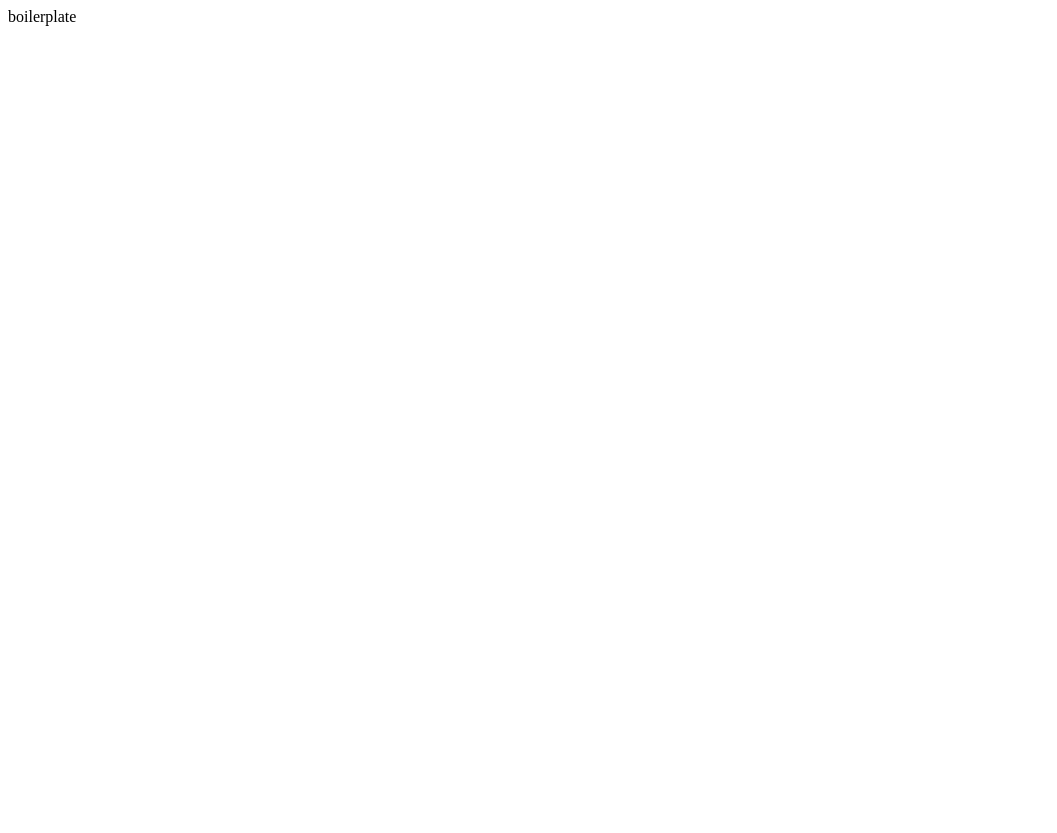
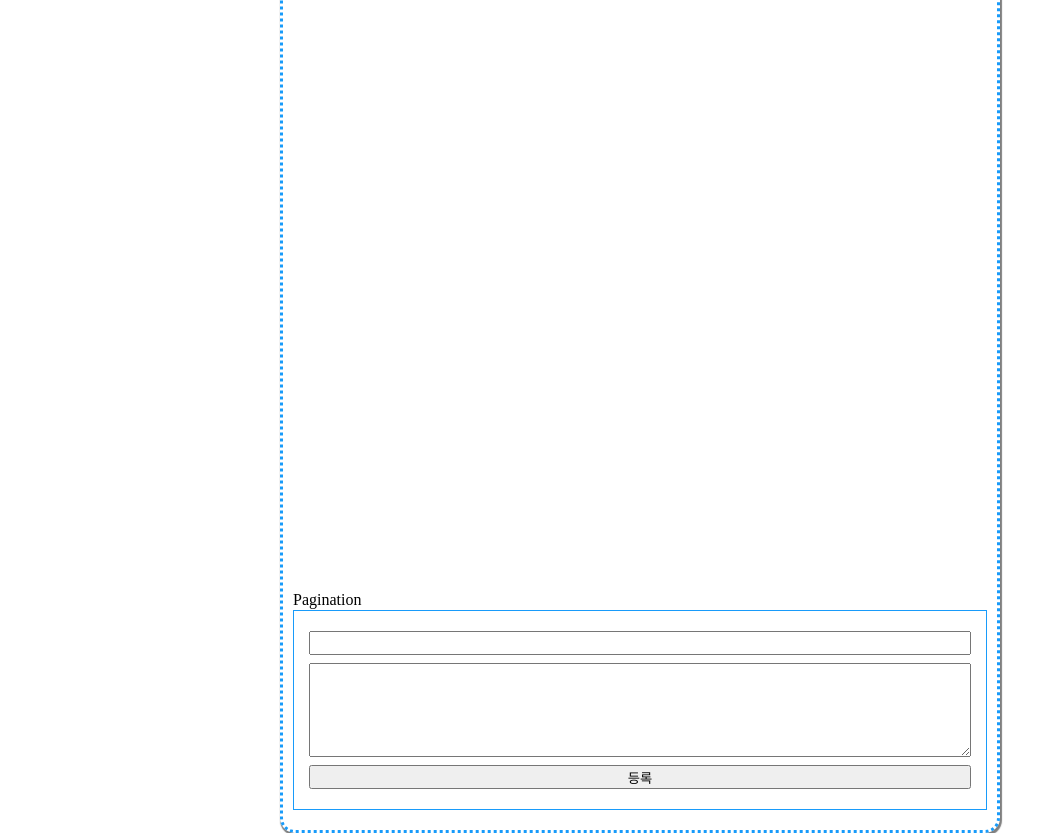
Before and after one commit to badmaniacs/pre-onboarding-8th-4-1, a React (Create React App) app: page / in a window 1280 px wide. Shown: the whole page, without its empty margins (0-1057 px from the left). Before the commit the page ends 800 px from the top, so only its background shows below. Built offline with nearby package versions, Linux system fonts and the light colour scheme.

Commit message:
💄 Design: 컴포넌트별 스타일 적용

```diff
--- a/package.json
+++ b/package.json
@@ -11,6 +11,7 @@
     "@types/react-dom": "^18.0.10",
     "@types/react-redux": "^7.1.25",
     "@types/redux-logger": "^3.0.9",
+    "@types/styled-components": "^5.1.26",
     "axios": "^1.2.2",
     "json-server": "^0.17.1",
     "react": "^18.2.0",
@@ -20,6 +21,7 @@
     "redux": "^4.2.0",
     "redux-logger": "^3.0.6",
     "styled-components": "^5.3.6",
+    "styled-normalize": "^8.0.7",
     "typescript": "^4.9.4"
   },
   "scripts": {
--- a/src/App.tsx
+++ b/src/App.tsx
@@ -1,5 +1,37 @@
+import React from 'react';
+import styled from 'styled-components';
+import CardContainer from './components/card/CardContainer';
+import FormContainer from './components/form/FormContainer';
+import Pagination from './components/pagination/Pagination';
+
+const Wrapper = styled.div`
+  min-width: 720px;
+  height: 100vh;
+  display: flex;
+  flex-flow: column nowrap;
+  justify-content: center;
+  align-items: center;
+`;
+
+const MainWrap = styled.div`
+  width: 720px;
+  height: auto;
+  border: 3px dotted #189bfa;
+  border-radius: 15px;
+  box-shadow: 1px 2px 1px 1px rgba(0, 0, 0, 0.5);
+  padding: 20px 10px;
+`;
+
 const App = () => {
-  return <div>boilerplate</div>;
+  return (
+    <Wrapper>
+      <MainWrap>
+        <CardContainer />
+        <Pagination />
+        <FormContainer />
+      </MainWrap>
+    </Wrapper>
+  )
 };
 
 export default App;
--- /dev/null
+++ b/src/components/card/Card.tsx
@@ -0,0 +1,61 @@
+import React from 'react';
+import styled from 'styled-components';
+
+const Wrapper = styled.div`
+  width: 100%;
+  height: 100px;
+  margin-bottom: 20px;
+  padding: 12px;
+  display: flex;
+  flex-flow: row nowrap;
+  border-radius: 20px;
+  box-shadow: 1px 2px 1px 1px rgba(0, 0, 0, 0.5);
+
+  & p {
+    width: 60%;
+    margin-right: 20px;
+  }
+`;
+
+const Images = styled.div`
+  width: 18%;
+  margin-right: 20px;
+  display:flex;
+  flex-flow: column nowrap;
+  justify-content: center;
+  align-items: center;
+
+  & img {
+    border-radius: 100%;
+    margin-bottom: 8px;
+  }
+
+  & p {
+    font-size: 13px;
+    text-align: center;
+  }
+`;
+
+const Button = styled.button`
+  width: 45px;
+  height: 25px;
+  margin-right: 10px;
+`;
+
+const Card = () => {
+  return (
+    <Wrapper>
+      <Images>
+        <img src="https://picsum.photos/id/1/50/50" alt="기본" />
+        <p>작성자</p>
+      </Images>
+
+      <p>코멘트</p>
+
+      <Button>수정</Button>
+      <Button>삭제</Button>
+    </Wrapper>
+  )
+}
+
+export default Card;
--- /dev/null
+++ b/src/components/card/CardContainer.tsx
@@ -0,0 +1,27 @@
+import React from 'react'
+import styled from 'styled-components';
+import { useAppSelector } from '../../redux/store';
+import Card from './Card';
+
+const Wrapper = styled.div`
+    height: 600px;
+    display: flex;
+    flex-flow: column nowrap;
+    overflow: auto;
+`;
+
+const CardContainer = () => {
+  const { commentList } = useAppSelector(state => state.comment);
+
+  return (
+    <Wrapper>
+      {
+        commentList.map((comment) => (
+          <Card key={comment.id} />
+        ))
+      }
+    </Wrapper>
+  );
+}
+
+export default CardContainer;
--- /dev/null
+++ b/src/components/form/Form.tsx
@@ -0,0 +1,40 @@
+import React, { useCallback } from 'react';
+import styled from 'styled-components';
+
+const FormContents = styled.form`
+  height: 100%;
+  display: flex;
+  flex-flow: column nowrap;
+  justify-content: space-between;
+
+  & input {
+    height: 15%;
+  }
+
+  & textarea {
+    height: 60%;
+  }
+`;
+
+const Button = styled.button`
+  height: 15%;
+`;
+
+const Form = () => {
+
+  const handleSubmit = useCallback((event: React.FormEvent) => {
+    event.preventDefault();
+
+
+  }, []);
+
+  return (
+    <FormContents onSubmit={handleSubmit}>
+      <input />
+      <textarea />
+      <Button type='submit'>등록</Button>
+    </FormContents>
+  )
+}
+
+export default Form;
--- /dev/null
+++ b/src/components/form/FormContainer.tsx
@@ -0,0 +1,20 @@
+import React from 'react'
+import styled from 'styled-components'
+import Form from './Form';
+
+const Wrapper = styled.div`
+  width: 100%;
+  height: 200px;
+  border: 1px solid #189bfa;
+  padding: 20px 15px;
+`;
+
+const FormContainer = () => {
+  return (
+    <Wrapper>
+      <Form />
+    </Wrapper>
+  )
+}
+
+export default FormContainer
--- /dev/null
+++ b/src/components/pagination/Pagination.tsx
@@ -0,0 +1,9 @@
+import React from 'react';
+
+const Pagination = () => {
+  return (
+    <div>Pagination</div>
+  )
+}
+
+export default Pagination;
--- a/src/index.tsx
+++ b/src/index.tsx
@@ -1,10 +1,16 @@
 import React from 'react';
 import ReactDOM from 'react-dom/client';
+import { Provider } from 'react-redux';
 import App from './App';
+import { GlobalStyle } from './styles/globalStyle';
+import { store } from './redux/store';
 
 const root = ReactDOM.createRoot(document.getElementById('root'));
 root.render(
   <React.StrictMode>
-    <App />
+    <Provider store={store}>
+      <GlobalStyle />
+      <App />
+    </Provider>
   </React.StrictMode>
 );
--- /dev/null
+++ b/src/redux/slices/commentSlice.ts
@@ -0,0 +1,30 @@
+import { createSlice, PayloadAction } from "@reduxjs/toolkit";
+
+interface CommentItem {
+    id: number;
+    profile_url: string;
+    author: string;
+    content: string;
+    createAt: string;
+};
+
+export interface CommentState {
+    commentList: CommentItem[]
+}
+
+const initialState: CommentState = {
+    commentList: []
+};
+
+/**
+ * slice 생성 시 액션 타입은 name이 앞에 붙은 형태로 생성됩 ex) comment/setComment
+ */
+export const commentSlice = createSlice({
+    name: 'comment',
+    initialState,
+    reducers: {
+        addComment(state, action: PayloadAction<CommentItem[]>) {
+            state.commentList = action.payload;
+        }
+    }
+});
--- /dev/null
+++ b/src/redux/store/index.ts
@@ -0,0 +1,24 @@
+import { combineReducers, configureStore } from "@reduxjs/toolkit";
+import { createLogger } from "redux-logger";
+import { TypedUseSelectorHook , useSelector , useDispatch } from 'react-redux';
+import { commentSlice } from "../slices/commentSlice";
+
+const logger = createLogger();
+const rootReducer = combineReducers({
+    comment: commentSlice.reducer
+});
+
+// default로 redux-thunk 와 DevTools 제공.
+export const store = configureStore({
+    reducer: rootReducer,
+    middleware: (getDefaultMiddleware) => getDefaultMiddleware().concat(logger),
+    devTools: process.env.NODE_ENV !== "production"
+});
+
+export type RootState = ReturnType<typeof store.getState>;
+export type AppDispatch = typeof store.dispatch;
+
+export const useAppDispatch: () => AppDispatch = useDispatch;
+export const useAppSelector: TypedUseSelectorHook<RootState> = useSelector;
+
+export default store;
--- a/tsconfig.json
+++ b/tsconfig.json
@@ -3,7 +3,7 @@
     "jsx": "react-jsx", // tsx -> jsx 어떻게 컴파일 할건지
     "target": "es6", // 컴파일 될 js 버전
     "lib": ["es2015", "dom", "dom.iterable"], // 컴파일에 포함할 라이브러리
-    "module": "es2015", // 모듈 import에서 어떤 문법을 쓸지 (requier or import)
+    "module": "CommonJS", // 모듈 import에서 어떤 문법을 쓸지 (requier or import)
     "allowJs": true, // js 코드 허용
     "esModuleInterop": true, // require 문법과 import 문법 호환
     "noImplicitReturns": true, // 함수 return 없으면 에러
```
Also changed, not shown: 2 other files (tests, documents, lock files or other folders).
